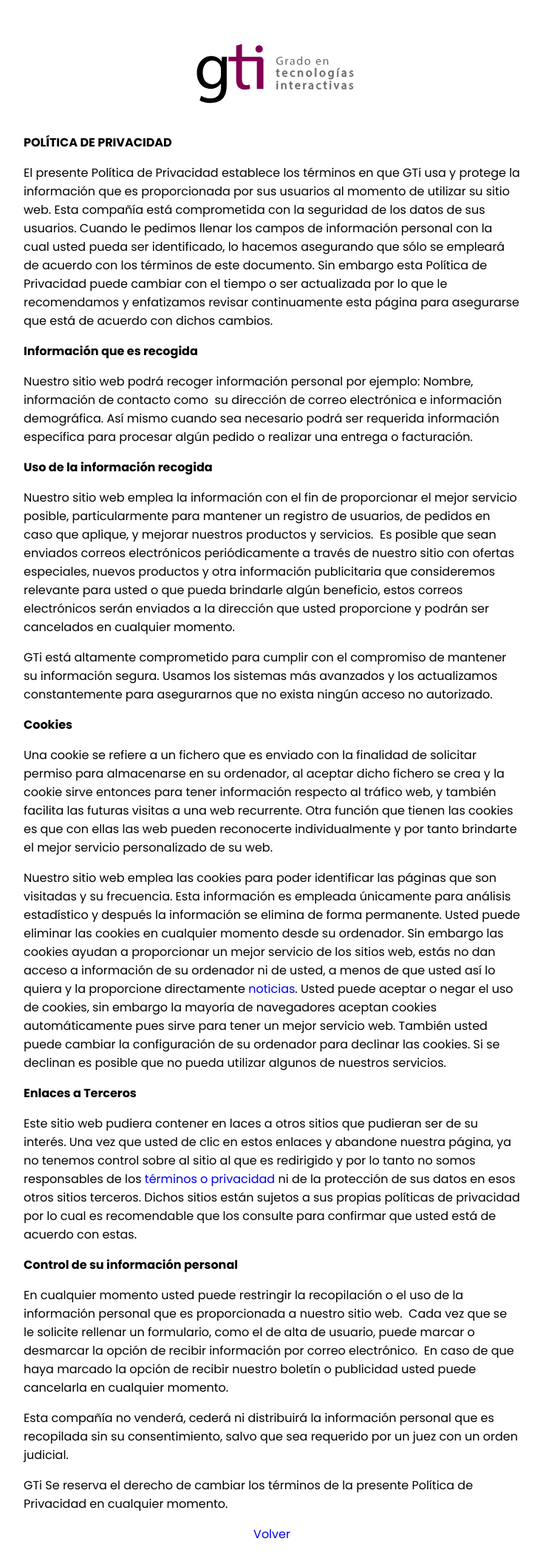
After one commit to danialfaro/Proyecto-Web-GTi, a PHP site: page /terminos-y-condiciones.html in a window 1280 px wide. The commit adds this page. Shown: the whole page at 74% size, without its empty margins (272-1007 px from the left). Run offline with PHP 8.4, Linux system fonts and the light colour scheme.

Commit message:
Terminos y condiciones

```diff
--- a/src/app/usuario/campos/campos.css
+++ b/src/app/usuario/campos/campos.css
@@ -164,7 +164,7 @@ span.alert-danger {
     transition: .3s ease all;
     transform: scale(0.7);
     opacity: 0;
-    border-bottom: 6px var(--primary) solid;
+    border-bottom: 4px var(--primary_light) solid;
 }
 
 .popup #btn-cerrar-popup {
--- a/src/app/usuario/campos/map.js
+++ b/src/app/usuario/campos/map.js
@@ -217,7 +217,7 @@ infoBotonVer.addEventListener("click", () => {
 const overlay = document.getElementById('overlayPopup')
 const popup = document.getElementById('popup');
 
-// boton busqueda @ abrir/cerrar popup
+// boton busqueda @ abrir/cerrar form_contacto
 const busquedaBoton = document.getElementById("busquedaBoton");
 let busquedaActivo = false;
 busquedaBoton.addEventListener("click", () => {
@@ -233,7 +233,7 @@ busquedaBoton.addEventListener("click", () => {
     }
 });
 
-// x - cerrar popup
+// x - cerrar form_contacto
 const btnCerrarPopup = document.getElementById('btn-cerrar-popup');
 btnCerrarPopup.addEventListener('click', function(e){
     e.preventDefault();
--- a/src/styles/estilos.css
+++ b/src/styles/estilos.css
@@ -53,9 +53,13 @@ a {
     padding: .7rem 2rem;
 }
 
-.button_primary:hover {
+.button_primary:hover:not([disabled]) {
     transform: translate(0, -1px);
     background: linear-gradient(60deg, var(--primary_light), #b80175);
+}
+
+.button_primary:focus {
+    background: linear-gradient(60deg, var(--primary_light), #ca1f83);
 }
 
 .button_primary:active {
@@ -159,14 +163,24 @@ textarea:focus::placeholder {
     color: lightgray;
 }
 
+input[type=checkbox] {
+    width: auto;
+}
+
 input[type=submit] {
     padding: .8rem;
     margin: .8rem 0;
 }
 
+input[disabled]{
+    background: lightgray;
+    opacity: .8;
+}
+
 textarea {
     resize: none;
 }
+
 
 /* Media queries */
 
--- /dev/null
+++ b/src/terminos-y-condiciones.html
@@ -0,0 +1,121 @@
+<!doctype html>
+<html lang="en">
+<head>
+    <meta charset="UTF-8">
+    <meta name="viewport"
+          content="width=device-width, user-scalable=no, initial-scale=1.0, maximum-scale=1.0, minimum-scale=1.0">
+    <meta http-equiv="X-UA-Compatible" content="ie=edge">
+    <title>GTi \ Politica de privacidad</title>
+    <link rel="stylesheet" href="styles/estilos.css">
+    <style>
+
+        main {
+            width: 60%;
+            margin: auto;
+            padding: 2rem;
+        }
+
+        .logo {
+            display: flex;
+            justify-content: center;
+        }
+
+        .logo img {
+            width: 100%;
+            min-width: 200px;
+            max-width: 300px;
+        }
+
+        main p {
+            margin: 1rem;
+        }
+
+        img {
+            display: block;
+        }
+
+        .volver {
+            display: block;
+            text-align: center;
+        }
+
+        @media(max-width: 1200px) {
+            main {
+                width: 90%;
+            }
+        }
+
+        @media(max-width: 420px) {
+            main {
+                width: 100%;
+                padding: 1rem;
+            }
+        }
+
+    </style>
+</head>
+<body>
+
+<main>
+
+    <div class="logo">
+        <img src="images/logos/logoGTI.svg" alt="">
+    </div>
+
+    <div>
+        <p><strong>POLÍTICA DE PRIVACIDAD</strong></p>
+        <p>El presente Política de Privacidad establece los términos en que GTi usa y protege la información que es
+            proporcionada por sus usuarios al momento de utilizar su sitio web. Esta compañía está comprometida con la seguridad
+            de los datos de sus usuarios. Cuando le pedimos llenar los campos de información personal con la cual usted pueda
+            ser identificado, lo hacemos asegurando que sólo se empleará de acuerdo con los términos de este documento. Sin
+            embargo esta Política de Privacidad puede cambiar con el tiempo o ser actualizada por lo que le recomendamos y
+            enfatizamos revisar continuamente esta página para asegurarse que está de acuerdo con dichos cambios.</p>
+        <p><strong>Información que es recogida</strong></p>
+        <p>Nuestro sitio web podrá recoger información personal por ejemplo: Nombre,&nbsp; información de contacto como&nbsp; su
+            dirección de correo electrónica e información demográfica. Así mismo cuando sea necesario podrá ser requerida
+            información específica para procesar algún pedido o realizar una entrega o facturación.</p>
+        <p><strong>Uso de la información recogida</strong></p>
+        <p>Nuestro sitio web emplea la información con el fin de proporcionar el mejor servicio posible, particularmente para
+            mantener un registro de usuarios, de pedidos en caso que aplique, y mejorar nuestros productos y servicios. &nbsp;Es
+            posible que sean enviados correos electrónicos periódicamente a través de nuestro sitio con ofertas especiales,
+            nuevos productos y otra información publicitaria que consideremos relevante para usted o que pueda brindarle algún
+            beneficio, estos correos electrónicos serán enviados a la dirección que usted proporcione y podrán ser cancelados en
+            cualquier momento.</p>
+        <p>GTi está altamente comprometido para cumplir con el compromiso de mantener su información segura. Usamos los sistemas
+            más avanzados y los actualizamos constantemente para asegurarnos que no exista ningún acceso no autorizado.</p>
+        <p><strong>Cookies</strong></p>
+        <p>Una cookie se refiere a un fichero que es enviado con la finalidad de solicitar permiso para almacenarse en su
+            ordenador, al aceptar dicho fichero se crea y la cookie sirve entonces para tener información respecto al tráfico
+            web, y también facilita las futuras visitas a una web recurrente. Otra función que tienen las cookies es que con
+            ellas las web pueden reconocerte individualmente y por tanto brindarte el mejor servicio personalizado de su web.
+        </p>
+        <p>Nuestro sitio web emplea las cookies para poder identificar las páginas que son visitadas y su frecuencia. Esta
+            información es empleada únicamente para análisis estadístico y después la información se elimina de forma
+            permanente. Usted puede eliminar las cookies en cualquier momento desde su ordenador. Sin embargo las cookies ayudan
+            a proporcionar un mejor servicio de los sitios web, estás no dan acceso a información de su ordenador ni de usted, a
+            menos de que usted así lo quiera y la proporcione directamente <a href="https://noticias-fcbarcelona.es/"
+                                                                              target="_blank">noticias</a>. Usted puede aceptar o negar el uso de cookies, sin embargo la mayoría de
+            navegadores aceptan cookies automáticamente pues sirve para tener un mejor servicio web. También usted puede cambiar
+            la configuración de su ordenador para declinar las cookies. Si se declinan es posible que no pueda utilizar algunos
+            de nuestros servicios.</p>
+        <p><strong>Enlaces a Terceros</strong></p>
+        <p>Este sitio web pudiera contener en laces a otros sitios que pudieran ser de su interés. Una vez que usted de clic en
+            estos enlaces y abandone nuestra página, ya no tenemos control sobre al sitio al que es redirigido y por lo tanto no
+            somos responsables de los <a href="https://plantillaterminosycondicionestiendaonline.com/" target="_blank">términos
+                o privacidad</a> ni de la protección de sus datos en esos otros sitios terceros. Dichos sitios están sujetos a
+            sus propias políticas de privacidad por lo cual es recomendable que los consulte para confirmar que usted está de
+            acuerdo con estas.</p>
+        <p><strong>Control de su información personal</strong></p>
+        <p>En cualquier momento usted puede restringir la recopilación o el uso de la información personal que es proporcionada
+            a nuestro sitio web.&nbsp; Cada vez que se le solicite rellenar un formulario, como el de alta de usuario, puede
+            marcar o desmarcar la opción de recibir información por correo electrónico. &nbsp;En caso de que haya marcado la
+            opción de recibir nuestro boletín o publicidad usted puede cancelarla en cualquier momento.</p>
+        <p>Esta compañía no venderá, cederá ni distribuirá la información personal que es recopilada sin su consentimiento,
+            salvo que sea requerido por un juez con un orden judicial.</p>
+        <p>GTi Se reserva el derecho de cambiar los términos de la presente Política de Privacidad en cualquier momento.</p>
+    </div>
+
+    <a href="index.html#seccion_contactanos" class="volver">Volver</a>
+</main>
+</body>
+</html>
```
Also changed, not shown: src/index.html (+13 -18 lines), src/scripts/form_contacto.js (added, +38 -0 lines), src/scripts/popup.js (deleted, +0 -34 lines), src/styles/landing.css (+8 -1 lines).
